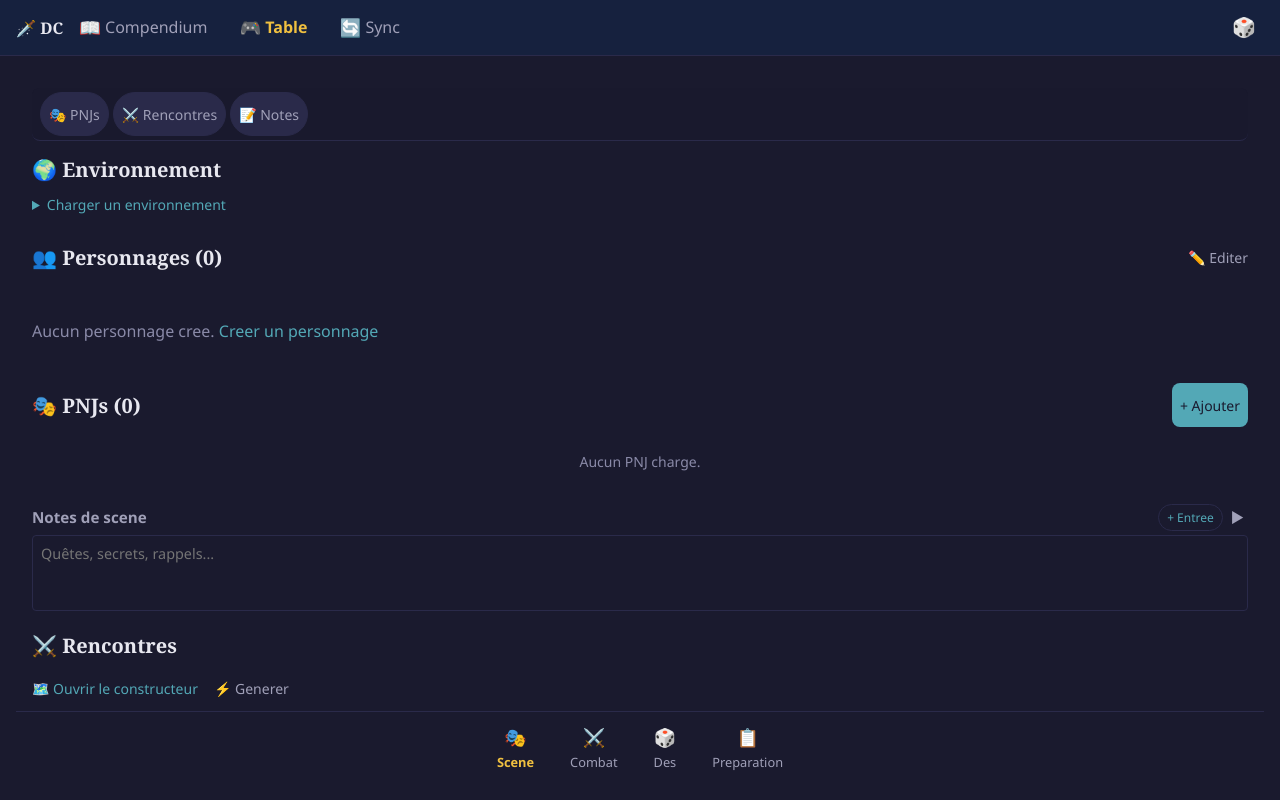
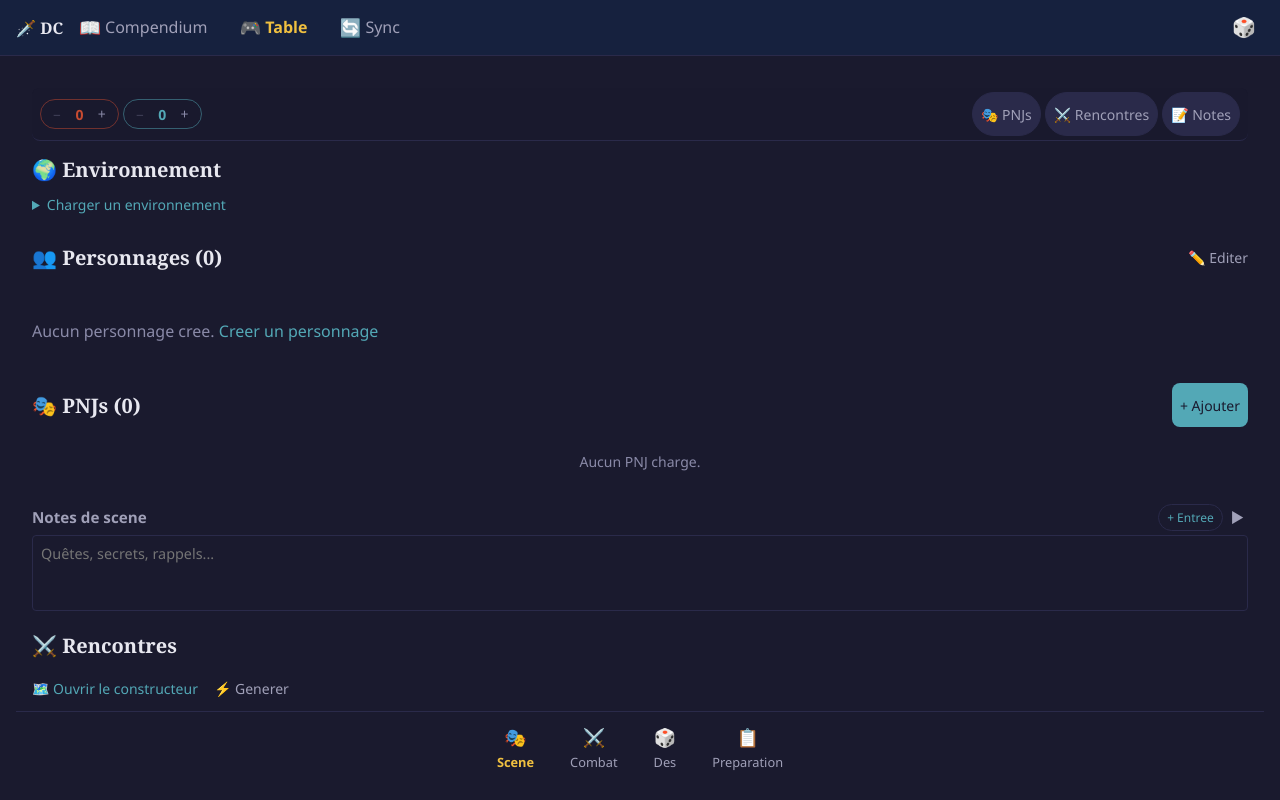
Before and after one commit to AlexielBlack/daggerheart-companion, a Vue app: page /daggerheart-companion/table/scene in a window 1280 px wide. Built offline with nearby package versions, Linux system fonts and the light colour scheme.

Commit message:
feat(session): compteur Fear/Hope global dans la barre d'actions
Co-Authored-By: Claude Opus 4.6 (1M context) <noreply@anthropic.com>

```diff
--- a/src/modules/session/components/SceneActionBar.vue
+++ b/src/modules/session/components/SceneActionBar.vue
@@ -4,6 +4,53 @@
     role="toolbar"
     aria-label="Actions rapides de scene"
   >
+    <div
+      class="scene-action-bar__counters"
+      aria-label="Compteurs de session"
+    >
+      <div
+        class="scene-action-bar__counter scene-action-bar__counter--fear"
+        aria-label="Compteur Fear"
+      >
+        <button
+          class="scene-action-bar__counter-btn"
+          aria-label="Retirer 1 Fear"
+          :disabled="sessionStore.fear <= 0"
+          @click="sessionStore.decrementFear()"
+        >
+          &minus;
+        </button>
+        <span class="scene-action-bar__counter-value scene-action-bar__counter-value--fear">{{ sessionStore.fear }}</span>
+        <button
+          class="scene-action-bar__counter-btn"
+          aria-label="Ajouter 1 Fear"
+          @click="sessionStore.incrementFear()"
+        >
+          +
+        </button>
+      </div>
+      <div
+        class="scene-action-bar__counter scene-action-bar__counter--hope"
+        aria-label="Compteur Hope"
+      >
+        <button
+          class="scene-action-bar__counter-btn"
+          aria-label="Retirer 1 Hope"
+          :disabled="sessionStore.hope <= 0"
+          @click="sessionStore.decrementHopeGlobal()"
+        >
+          &minus;
+        </button>
+        <span class="scene-action-bar__counter-value scene-action-bar__counter-value--hope">{{ sessionStore.hope }}</span>
+        <button
+          class="scene-action-bar__counter-btn"
+          aria-label="Ajouter 1 Hope"
+          @click="sessionStore.incrementHopeGlobal()"
+        >
+          +
+        </button>
+      </div>
+    </div>
     <button
       class="scene-action-bar__btn"
       aria-label="Ouvrir le catalogue PNJ"
@@ -31,12 +78,16 @@
 </template>
 
 <script>
+import { useSessionStore } from '../stores/sessionStore'
+
 export default {
   name: 'SceneActionBar',
 
   emits: ['open-catalogue'],
 
   setup() {
+    const sessionStore = useSessionStore()
+
     /** Fait defiler la vue vers la section ciblee */
     function scrollTo(target) {
       const sectionMap = {
@@ -47,7 +98,7 @@ export default {
       if (el) el.scrollIntoView({ behavior: 'smooth', block: 'start' })
     }
 
-    return { scrollTo }
+    return { scrollTo, sessionStore }
   }
 }
 </script>
@@ -90,4 +141,65 @@ export default {
   color: var(--color-text-primary);
   border-color: var(--color-border-active);
 }
+
+.scene-action-bar__counters {
+  display: flex;
+  gap: var(--space-xs);
+  margin-right: auto;
+}
+
+.scene-action-bar__counter {
+  display: inline-flex;
+  align-items: center;
+  gap: 2px;
+  padding: 2px var(--space-xs);
+  border: 1px solid var(--color-border);
+  border-radius: var(--radius-full);
+  font-size: var(--font-size-sm);
+  font-weight: var(--font-weight-bold);
+}
+
+.scene-action-bar__counter--fear {
+  border-color: color-mix(in srgb, var(--color-accent-fear) 50%, transparent);
+}
+
+.scene-action-bar__counter--hope {
+  border-color: color-mix(in srgb, var(--color-accent-hope) 50%, transparent);
+}
+
+.scene-action-bar__counter-btn {
+  background: none;
+  border: none;
+  color: var(--color-text-muted);
+  cursor: pointer;
+  padding: 0 4px;
+  font-size: var(--font-size-sm);
+  line-height: 1;
+  min-width: 1.5rem;
+  min-height: 1.5rem;
+  display: inline-flex;
+  align-items: center;
+  justify-content: center;
+}
+
+.scene-action-bar__counter-btn:hover:not(:disabled) {
+  color: var(--color-text-primary);
+}
+
+.scene-action-bar__counter-btn:disabled {
+  opacity: 0.3;
+  cursor: not-allowed;
+}
+
+.scene-action-bar__counter-value--fear {
+  color: var(--color-accent-fear);
+  min-width: 1.2em;
+  text-align: center;
+}
+
+.scene-action-bar__counter-value--hope {
+  color: var(--color-accent-hope);
+  min-width: 1.2em;
+  text-align: center;
+}
 </style>
--- a/src/modules/session/stores/sessionStore.js
+++ b/src/modules/session/stores/sessionStore.js
@@ -16,6 +16,8 @@ export const useSessionStore = defineStore('session', () => {
   const lastEncounterStorage = useStorage('session-last-encounter', null)
   const noteEntriesStorage = useStorage('session-note-entries', [])
   const spotlightStorage = useStorage('session-spotlight-npc', null)
+  const fearStorage = useStorage('session-fear', 0)
+  const hopeStorage = useStorage('session-hope', 0)
 
   // Raccourcis vers les refs
   const environmentId = envStorage.data
@@ -24,6 +26,8 @@ export const useSessionStore = defineStore('session', () => {
   const lastLaunchedEncounterId = lastEncounterStorage.data
   const noteEntries = noteEntriesStorage.data
   const spotlightNpcId = spotlightStorage.data
+  const fear = fearStorage.data
+  const hope = hopeStorage.data
 
   // ── Getters ─────────────────────────────────────────
   const loadedEnvironment = computed(() => {
@@ -87,6 +91,18 @@ export const useSessionStore = defineStore('session', () => {
     sessionNotes.value = text
   }
 
+  /** Incrementer le compteur Fear */
+  function incrementFear() { fear.value++ }
+
+  /** Decrementer le compteur Fear (plancher a 0) */
+  function decrementFear() { if (fear.value > 0) fear.value-- }
+
+  /** Incrementer le compteur Hope global */
+  function incrementHopeGlobal() { hope.value++ }
+
+  /** Decrementer le compteur Hope global (plancher a 0) */
+  function decrementHopeGlobal() { if (hope.value > 0) hope.value-- }
+
   /** Basculer le spotlight sur un PNJ */
   function setSpotlight(id) {
     spotlightNpcId.value = spotlightNpcId.value === id ? null : id
@@ -112,6 +128,8 @@ export const useSessionStore = defineStore('session', () => {
     lastLaunchedEncounterId.value = null
     noteEntries.value = []
     spotlightNpcId.value = null
+    fear.value = 0
+    hope.value = 0
   }
 
   return {
@@ -122,6 +140,8 @@ export const useSessionStore = defineStore('session', () => {
     lastLaunchedEncounterId,
     noteEntries,
     spotlightNpcId,
+    fear,
+    hope,
     // Getters
     loadedEnvironment,
     loadedNpcs,
@@ -139,6 +159,10 @@ export const useSessionStore = defineStore('session', () => {
     addNoteEntry,
     removeNoteEntry,
     setSpotlight,
+    incrementFear,
+    decrementFear,
+    incrementHopeGlobal,
+    decrementHopeGlobal,
     resetSession
   }
 })
```
Also changed, not shown: 2 other files (tests, documents, lock files or other folders).
